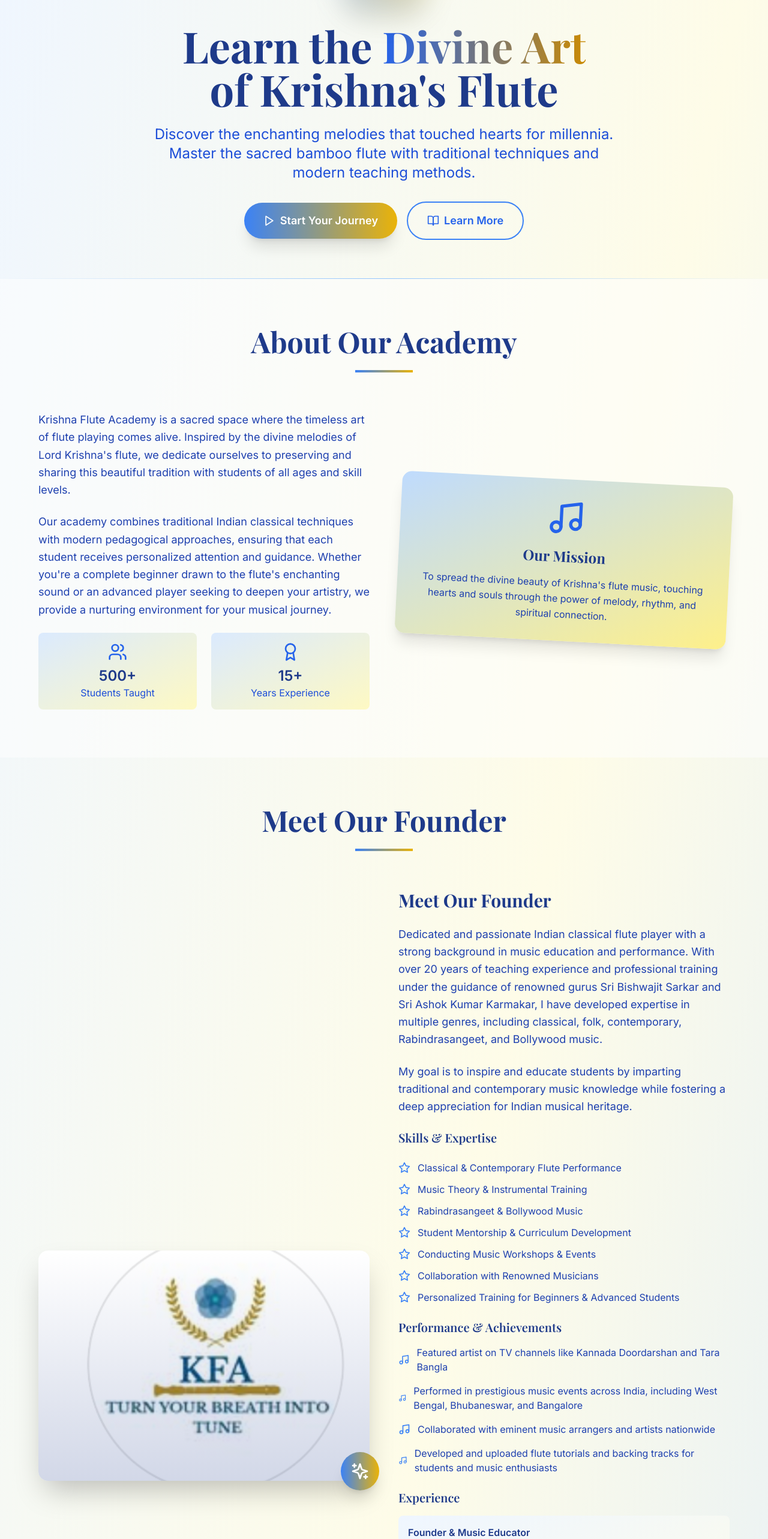
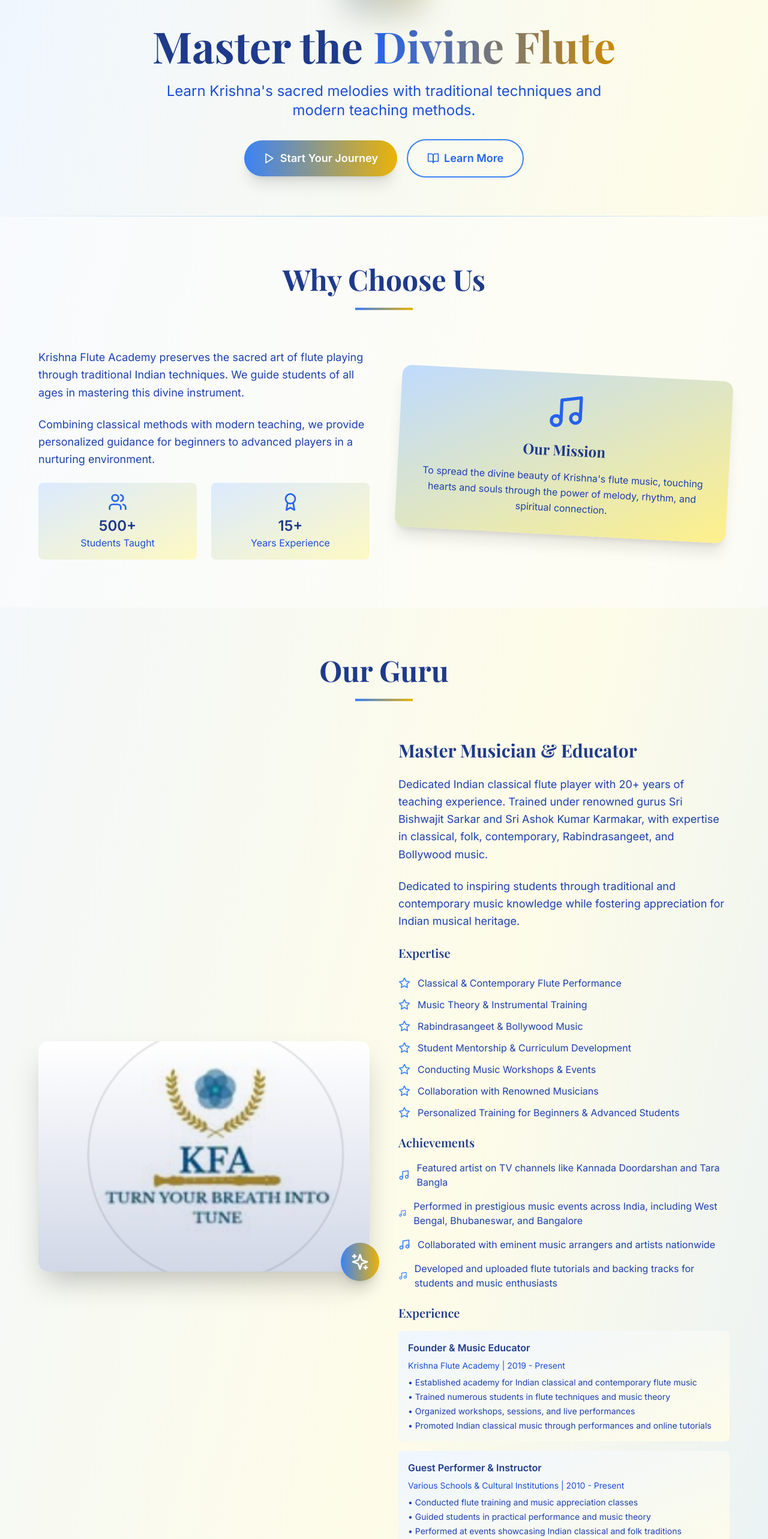
Before and after one commit to Pranshu-Dev01/KFA-Website, a React (Vite) app: page / in a window 1280 px wide. Shown: the part 200-2766 px from the top of the page at 60% size. Built offline with nearby package versions, Linux system fonts and the light colour scheme.

Commit message:
Update all section headings to be more concise

```diff
--- a/src/App.tsx
+++ b/src/App.tsx
@@ -56,13 +56,11 @@ function App() {
             </div>
 
             <h1 className="text-5xl md:text-7xl font-bold text-blue-900 mb-6 font-playfair leading-tight">
-              Learn the <span className="text-transparent bg-clip-text bg-gradient-to-r from-blue-600 to-yellow-600">Divine Art</span>
-              <br />of Krishna's Flute
+              Master the <span className="text-transparent bg-clip-text bg-gradient-to-r from-blue-600 to-yellow-600">Divine Flute</span>
             </h1>
 
             <p className="text-xl md:text-2xl text-blue-700 mb-8 max-w-3xl mx-auto leading-relaxed">
-              Discover the enchanting melodies that touched hearts for millennia.
-              Master the sacred bamboo flute with traditional techniques and modern teaching methods.
+              Learn Krishna's sacred melodies with traditional techniques and modern teaching methods.
             </p>
 
             <div className="flex flex-col sm:flex-row gap-4 justify-center items-center">
@@ -92,23 +90,20 @@ function App() {
       <section id="about" className="py-20 px-4 sm:px-6 lg:px-8 bg-white/50">
         <div className="max-w-6xl mx-auto">
           <div className="text-center mb-16">
-            <h2 className="text-4xl md:text-5xl font-bold text-blue-900 mb-6 font-playfair">About Our Academy</h2>
+            <h2 className="text-4xl md:text-5xl font-bold text-blue-900 mb-6 font-playfair">Why Choose Us</h2>
             <div className="w-24 h-1 bg-gradient-to-r from-blue-500 to-yellow-500 mx-auto mb-8"></div>
           </div>
 
           <div className="grid md:grid-cols-2 gap-12 items-center">
             <div className="space-y-6">
               <p className="text-lg text-blue-800 leading-relaxed">
-                Krishna Flute Academy is a sacred space where the timeless art of flute playing comes alive.
-                Inspired by the divine melodies of Lord Krishna's flute, we dedicate ourselves to preserving
-                and sharing this beautiful tradition with students of all ages and skill levels.
+                Krishna Flute Academy preserves the sacred art of flute playing through traditional Indian techniques.
+                We guide students of all ages in mastering this divine instrument.
               </p>
 
               <p className="text-lg text-blue-800 leading-relaxed">
-                Our academy combines traditional Indian classical techniques with modern pedagogical approaches,
-                ensuring that each student receives personalized attention and guidance. Whether you're a complete
-                beginner drawn to the flute's enchanting sound or an advanced player seeking to deepen your artistry,
-                we provide a nurturing environment for your musical journey.
+                Combining classical methods with modern teaching, we provide personalized guidance for beginners
+                to advanced players in a nurturing environment.
               </p>
 
               <div className="grid grid-cols-2 gap-6 mt-8">
@@ -143,7 +138,7 @@ function App() {
       <section id="founder" className="py-20 px-4 sm:px-6 lg:px-8">
         <div className="max-w-6xl mx-auto">
           <div className="text-center mb-16">
-            <h2 className="text-4xl md:text-5xl font-bold text-blue-900 mb-6 font-playfair">Meet Our Founder</h2>
+            <h2 className="text-4xl md:text-5xl font-bold text-blue-900 mb-6 font-playfair">Our Guru</h2>
             <div className="w-24 h-1 bg-gradient-to-r from-blue-500 to-yellow-500 mx-auto mb-8"></div>
           </div>
 
@@ -163,18 +158,18 @@ function App() {
             </div>
 
             <div className="space-y-6">
-              <h3 className="text-3xl font-bold text-blue-900 font-playfair">Meet Our Founder</h3>
+              <h3 className="text-3xl font-bold text-blue-900 font-playfair">Master Musician & Educator</h3>
 
               <p className="text-lg text-blue-800 leading-relaxed">
-                Dedicated and passionate Indian classical flute player with a strong background in music education and performance. With over 20 years of teaching experience and professional training under the guidance of renowned gurus Sri Bishwajit Sarkar and Sri Ashok Kumar Karmakar, I have developed expertise in multiple genres, including classical, folk, contemporary, Rabindrasangeet, and Bollywood music.
+                Dedicated Indian classical flute player with 20+ years of teaching experience. Trained under renowned gurus Sri Bishwajit Sarkar and Sri Ashok Kumar Karmakar, with expertise in classical, folk, contemporary, Rabindrasangeet, and Bollywood music.
               </p>
 
               <p className="text-lg text-blue-800 leading-relaxed">
-                My goal is to inspire and educate students by imparting traditional and contemporary music knowledge while fostering a deep appreciation for Indian musical heritage.
+                Dedicated to inspiring students through traditional and contemporary music knowledge while fostering appreciation for Indian musical heritage.
               </p>
 
               <div className="space-y-6">
-                <h4 className="text-xl font-semibold text-blue-900 font-playfair">Skills & Expertise</h4>
+                <h4 className="text-xl font-semibold text-blue-900 font-playfair">Expertise</h4>
                 <div className="space-y-3">
                   <div className="flex items-center space-x-3">
                     <Star className="w-5 h-5 text-blue-500" />
@@ -208,7 +203,7 @@ function App() {
               </div>
 
               <div className="space-y-4">
-                <h4 className="text-xl font-semibold text-blue-900 font-playfair">Performance & Achievements</h4>
+                <h4 className="text-xl font-semibold text-blue-900 font-playfair">Achievements</h4>
                 <div className="flex items-center space-x-3">
                   <Music className="w-5 h-5 text-blue-500" />
                   <span className="text-blue-800">Featured artist on TV channels like Kannada Doordarshan and Tara Bangla</span>
@@ -233,19 +228,19 @@ function App() {
                   <h5 className="font-semibold text-blue-900 mb-2">Founder & Music Educator</h5>
                   <p className="text-sm text-blue-700 mb-2">Krishna Flute Academy | 2019 - Present</p>
                   <ul className="text-sm text-blue-800 space-y-1">
-                    <li>• Established a flute academy dedicated to teaching Indian classical and contemporary flute music</li>
-                    <li>• Trained numerous students, helping them master flute techniques and understand music theory</li>
-                    <li>• Organized workshops, interactive sessions, and live performances for students</li>
-                    <li>• Promoted Indian classical music through collaborative performances and online tutorials</li>
+                    <li>• Established academy for Indian classical and contemporary flute music</li>
+                    <li>• Trained numerous students in flute techniques and music theory</li>
+                    <li>• Organized workshops, sessions, and live performances</li>
+                    <li>• Promoted Indian classical music through performances and online tutorials</li>
                   </ul>
                 </div>
                 <div className="bg-gradient-to-br from-blue-50 to-yellow-50 p-4 rounded-lg">
                   <h5 className="font-semibold text-blue-900 mb-2">Guest Performer & Instructor</h5>
                   <p className="text-sm text-blue-700 mb-2">Various Schools & Cultural Institutions | 2010 - Present</p>
                   <ul className="text-sm text-blue-800 space-y-1">
-                    <li>• Conducted flute training sessions and music appreciation classes in schools and institutions</li>
-                    <li>• Guided students in both practical performance and theoretical knowledge of Indian music</li>
-                    <li>• Performed at school events, showcasing Indian classical and folk music traditions</li>
+                    <li>• Conducted flute training and music appreciation classes</li>
+                    <li>• Guided students in practical performance and music theory</li>
+                    <li>• Performed at events showcasing Indian classical and folk traditions</li>
                     <li>• Notable institutions: Ramkrishna Mission Ashram Belur, Kendriya Vidyalaya Malleshwaram, ISKCON</li>
                   </ul>
                 </div>
@@ -259,39 +254,39 @@ function App() {
       <section id="courses" className="py-20 px-4 sm:px-6 lg:px-8 bg-white/50">
         <div className="max-w-7xl mx-auto">
           <div className="text-center mb-16">
-            <h2 className="text-4xl md:text-5xl font-bold text-blue-900 mb-6 font-playfair">Our Courses</h2>
+            <h2 className="text-4xl md:text-5xl font-bold text-blue-900 mb-6 font-playfair">Learn With Us</h2>
             <div className="w-24 h-1 bg-gradient-to-r from-blue-500 to-yellow-500 mx-auto mb-8"></div>
             <p className="text-xl text-blue-700 max-w-3xl mx-auto">
-              Choose from our carefully crafted programs designed for every skill level and age group
+              Programs designed for every skill level and age group
             </p>
           </div>
 
           <div className="grid md:grid-cols-2 lg:grid-cols-4 gap-8">
             {[
               {
-                title: "Beginner Course",
-                description: "Perfect for those taking their first steps into the world of flute music",
+                title: "Beginner",
+                description: "Perfect for your first steps into flute music",
                 features: ["Basic breathing techniques", "Simple melodies", "Music theory basics", "Posture & holding"],
                 icon: <Play className="w-8 h-8" />,
                 color: "from-blue-400 to-blue-600"
               },
               {
-                title: "Intermediate Course",
-                description: "Build upon your foundation with more complex techniques and compositions",
+                title: "Intermediate",
+                description: "Build your foundation with advanced techniques",
                 features: ["Advanced breathing", "Classical ragas", "Improvisation skills", "Performance techniques"],
                 icon: <Music className="w-8 h-8" />,
                 color: "from-yellow-400 to-yellow-600"
               },
               {
-                title: "Advanced Course",
-                description: "Master the art with intricate compositions and professional techniques",
+                title: "Advanced",
+                description: "Master intricate compositions and professional techniques",
                 features: ["Complex ragas", "Taan & meend", "Concert preparation", "Teaching methodology"],
                 icon: <Award className="w-8 h-8" />,
                 color: "from-blue-500 to-yellow-500"
               },
               {
-                title: "Kids Special",
-                description: "Fun and engaging lessons designed specifically for young learners",
+                title: "Kids Program",
+                description: "Fun lessons designed for young learners",
                 features: ["Playful learning", "Simple songs", "Rhythm games", "Creative expression"],
                 icon: <Heart className="w-8 h-8" />,
                 color: "from-yellow-300 to-blue-500"
@@ -327,7 +322,7 @@ function App() {
 
           <div className="text-center mt-12">
             <button className="bg-gradient-to-r from-blue-500 to-yellow-500 text-white px-12 py-4 rounded-full text-xl font-semibold hover:from-blue-600 hover:to-yellow-600 transition-all duration-300 transform hover:scale-105 shadow-xl">
-              Book Your Free Trial Class
+              Book Free Trial
             </button>
           </div>
         </div>
@@ -337,9 +332,9 @@ function App() {
       <section id="contact" className="py-20 px-4 sm:px-6 lg:px-8">
         <div className="max-w-6xl mx-auto">
           <div className="text-center mb-16">
-            <h2 className="text-4xl md:text-5xl font-bold text-blue-900 mb-6 font-playfair">Get In Touch</h2>
+            <h2 className="text-4xl md:text-5xl font-bold text-blue-900 mb-6 font-playfair">Contact Us</h2>
             <div className="w-24 h-1 bg-gradient-to-r from-blue-500 to-yellow-500 mx-auto mb-8"></div>
-            <p className="text-xl text-blue-700">Ready to begin your musical journey? We'd love to hear from you!</p>
+            <p className="text-xl text-blue-700">Ready to start your musical journey? Let's connect!</p>
           </div>
 
           <div className="grid md:grid-cols-2 gap-12">
@@ -378,13 +373,12 @@ function App() {
               </div>
 
               <div className="bg-gradient-to-br from-blue-100 to-yellow-100 p-6 rounded-2xl">
-                <h3 className="text-xl font-semibold text-blue-900 mb-4">Free Trial Class</h3>
+                <h3 className="text-xl font-semibold text-blue-900 mb-4">Free Trial</h3>
                 <p className="text-blue-800 mb-4">
-                  Experience our teaching methodology with a complimentary 30-minute session.
-                  No commitment required!
+                  Experience our teaching with a free 30-minute session. No commitment required!
                 </p>
                 <button className="bg-gradient-to-r from-blue-500 to-yellow-500 text-white px-6 py-3 rounded-full font-semibold hover:from-blue-600 hover:to-yellow-600 transition-all duration-300 transform hover:scale-105">
-                  Schedule Free Trial
+                  Book Now
                 </button>
               </div>
             </div>
```
